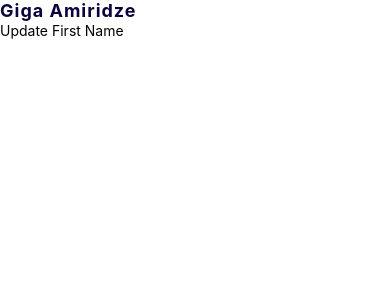
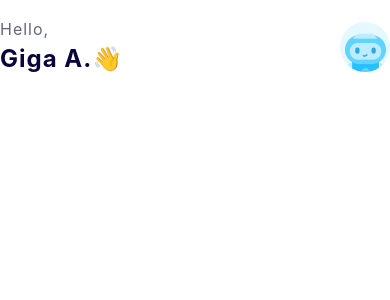
Before and after one commit to gigaamiridze/donation-app, a React Native app: screen / in a window 390 px wide. Shown: the top 300 px of the page. Built offline with nearby package versions, Linux system fonts and the light colour scheme.

Commit message:
Added header content and its styles

```diff
--- a/src/assets/styles/globalStyle.ts
+++ b/src/assets/styles/globalStyle.ts
@@ -7,4 +7,10 @@ export const globalStyle = StyleSheet.create({
   flex: {
     flex: 1,
   },
+  screenContainer: {
+    flex: 1,
+    paddingTop: 20,
+    paddingHorizontal: 24,
+    backgroundColor: '#FFFFFF',
+  },
 });
--- a/src/screens/home/Home.tsx
+++ b/src/screens/home/Home.tsx
@@ -1,9 +1,18 @@
 import React from 'react';
 import { useSelector, useDispatch } from 'react-redux';
-import { SafeAreaView, TouchableWithoutFeedback, Keyboard, Text } from 'react-native';
-import { selectUserState, setFirstName } from '../../redux';
+import { selectUserState } from '../../redux';
 import { globalStyle } from '../../assets';
 import { Header } from '../../components';
+import { style } from './style';
+import {
+  ScrollView,
+  SafeAreaView,
+  TouchableWithoutFeedback,
+  Keyboard,
+  View,
+  Text,
+  Image
+} from 'react-native';
 
 function Home() {
   const { firstName, lastName } = useSelector(selectUserState);
@@ -14,9 +23,23 @@ function Home() {
       onPress={Keyboard.dismiss}
       accessible={false}
     >
-      <SafeAreaView style={[globalStyle.backgroundWhite, globalStyle.flex]}>
-        <Header title={`${firstName} ${lastName}`} type={2} />
-        <Text onPress={() => dispatch(setFirstName('G'))}>Update First Name</Text>
+      <SafeAreaView style={globalStyle.screenContainer}>
+        <ScrollView>
+          <View style={style.header}>
+            <View>
+              <Text style={style.headerIntroText}>Hello,</Text>
+              <Header
+                title={`${firstName} ${lastName[0]}.👋`}
+                type={1}
+              />
+            </View>
+            <Image
+              resizeMode='contain'
+              source={require('../../assets/images/profile.png')}
+              style={style.profileImage}
+            />
+          </View>
+        </ScrollView>
       </SafeAreaView>
     </TouchableWithoutFeedback>
   )
--- /dev/null
+++ b/src/screens/home/style.ts
@@ -0,0 +1,22 @@
+import { StyleSheet } from 'react-native';
+
+export const style = StyleSheet.create({
+  header: {
+    flexDirection: 'row',
+    alignItems: 'center',
+    justifyContent: 'space-between',
+  },
+  headerIntroText: {
+    fontFamily: 'Inter',
+    fontWeight: '400',
+    fontSize: 16,
+    lineHeight: 19,
+    letterSpacing: 1,
+    color: '#636776',
+    marginBottom: 5,
+  },
+  profileImage: {
+    width: 50,
+    height: 50,
+  },
+});
```
Also changed, not shown: src/assets/images/profile.png (added).
